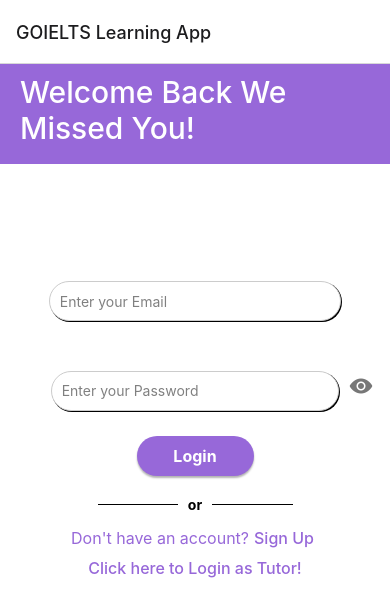
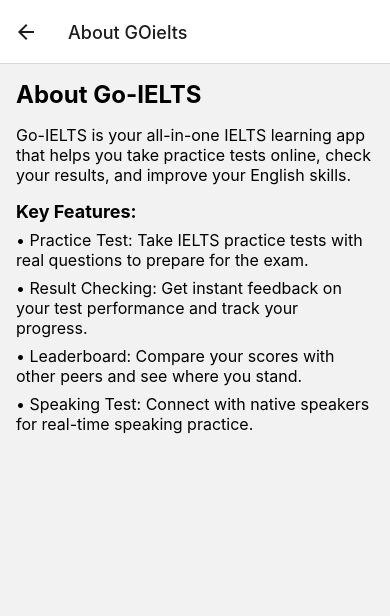
Before and after one commit to sahibjeetsingh99/GOielts, a React Native app: screen /About in a window 390 px wide. Shown: the top 616 px of the page. Built offline with nearby package versions, Linux system fonts and the light colour scheme.

Commit message:
New changes made

```diff
--- a/App.js
+++ b/App.js
@@ -17,6 +17,7 @@
 import SectionContentScreen from "./components/SectionContentScreen";
 import Premium from "./components/Premium";
 import SampleTest from "./components/SampleTest";
+import About from "./components/About";
 
 const Stack = createStackNavigator();
 const App = () => {
@@ -104,6 +105,11 @@
           component={SampleTest}
           options={{ title: "Reading Test" }}
         />
+        <Stack.Screen
+          name="About"
+          component={About}
+          options={{ title: "About GOielts" }}
+        />
       </Stack.Navigator>
     </NavigationContainer>
   );
--- /dev/null
+++ b/components/About.js
@@ -0,0 +1,56 @@
+// AboutGoIELTS.js
+
+import React from 'react';
+import { View, Text, StyleSheet } from 'react-native';
+
+const About = () => {
+  return (
+    <View style={styles.container}>
+      <Text style={styles.title}>About Go-IELTS</Text>
+      <Text style={styles.description}>
+        Go-IELTS is your all-in-one IELTS learning app that helps you take practice tests
+        online, check your results, and improve your English skills.
+      </Text>
+      <Text style={styles.subTitle}>Key Features:</Text>
+      <Text style={styles.feature}>
+        • Practice Test: Take IELTS practice tests with real questions to prepare for the exam.
+      </Text>
+      <Text style={styles.feature}>
+        • Result Checking: Get instant feedback on your test performance and track your progress.
+      </Text>
+      <Text style={styles.feature}>
+        • Leaderboard: Compare your scores with other peers and see where you stand.
+      </Text>
+      <Text style={styles.feature}>
+        • Speaking Test: Connect with native speakers for real-time speaking practice.
+      </Text>
+    </View>
+  );
+};
+
+const styles = StyleSheet.create({
+  container: {
+    flex: 1,
+    padding: 16,
+  },
+  title: {
+    fontSize: 24,
+    fontWeight: 'bold',
+    marginBottom: 16,
+  },
+  description: {
+    fontSize: 16,
+    marginBottom: 16,
+  },
+  subTitle: {
+    fontSize: 18,
+    fontWeight: 'bold',
+    marginBottom: 8,
+  },
+  feature: {
+    fontSize: 16,
+    marginBottom: 8,
+  },
+});
+
+export default About;
--- a/components/Settings.js
+++ b/components/Settings.js
@@ -156,6 +156,9 @@
   const handleLeader = () => {
     navigation.navigate('LeaderBoard');
   };
+  const handleAbout = () => {
+    navigation.navigate('About');
+  };
   return (
     <SafeAreaView style={{ flex: 1 }}>
       <ScrollView contentContainerStyle={styles.container}>
@@ -221,6 +224,9 @@
                           }
                           if (label === 'Leaderboard') {
                             handleLeader();
+                           }
+                           if (label === 'About GO-IELTS') {
+                            handleAbout();
                            }
                         }}
                       >
```
